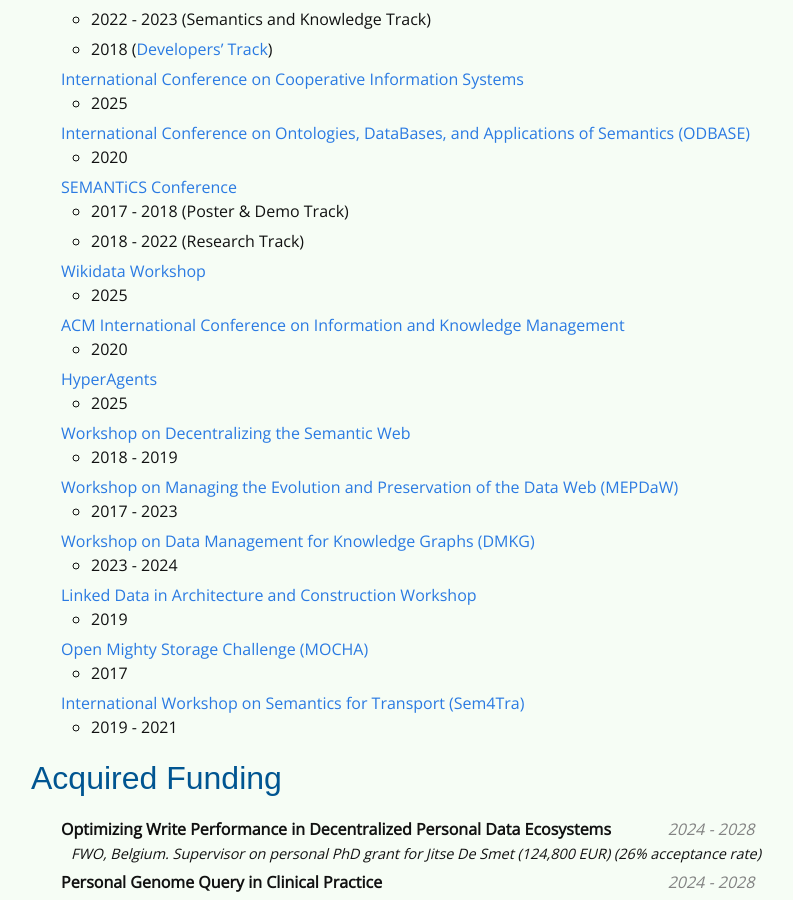
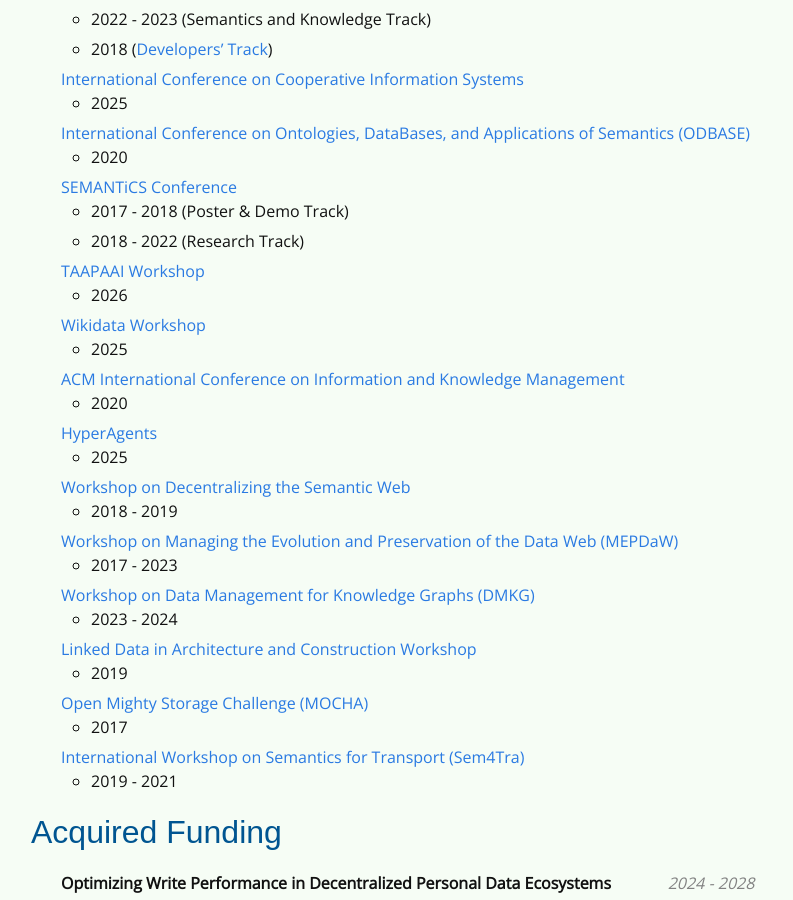
Before and after one commit to rubensworks/rubensworks.net, a Jekyll site: the page built from cv.md, in a window 1280 px wide and 900 px high, scrolled down 11326 px. Shown: the whole window, without its empty margins (239-1032 px from the left). Built offline with Jekyll 4.4.1, drawn with Linux system fonts in a browser that asks for light colours; some web fonts are replaced.

Commit message:
Add TAAPAAI Workshop entry to CV

```diff
--- a/cv.md
+++ b/cv.md
@@ -498,6 +498,8 @@
 * [SEMANTiCS Conference](https://semantics.cc/)
     * 2017 - 2018 (Poster & Demo Track)
     * 2018 - 2022 (Research Track)
+* [TAAPAAI Workshop](https://taapaai.github.io/)
+    * 2026
 * [Wikidata Workshop](https://wikidataworkshop.github.io/)
     * 2025
 * [ACM International Conference on Information and Knowledge Management](https://cikm2020.org/)
```
